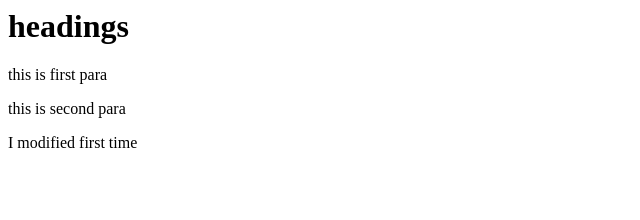
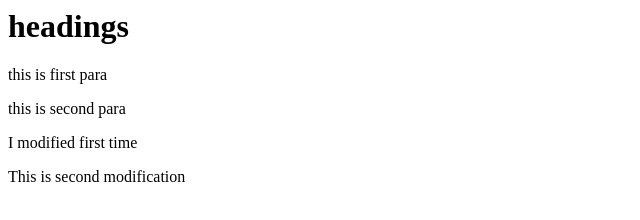
Before and after one commit to Vyshnavdev/gitfiles, a plain HTML site: page index.html in a window 1280 px wide. Shown: the whole page, without its empty margins (0-640 px from the left). Drawn offline with Linux system fonts and the light colour scheme.

Commit message:
thid commit

```diff
--- a/index.html
+++ b/index.html
@@ -7,5 +7,6 @@
         <p>this is first para</p>
         <p>this is second para </p>
         <p>I modified first time</p>
+        <p>This is second modification</p>
     </body>
 </html>
```
